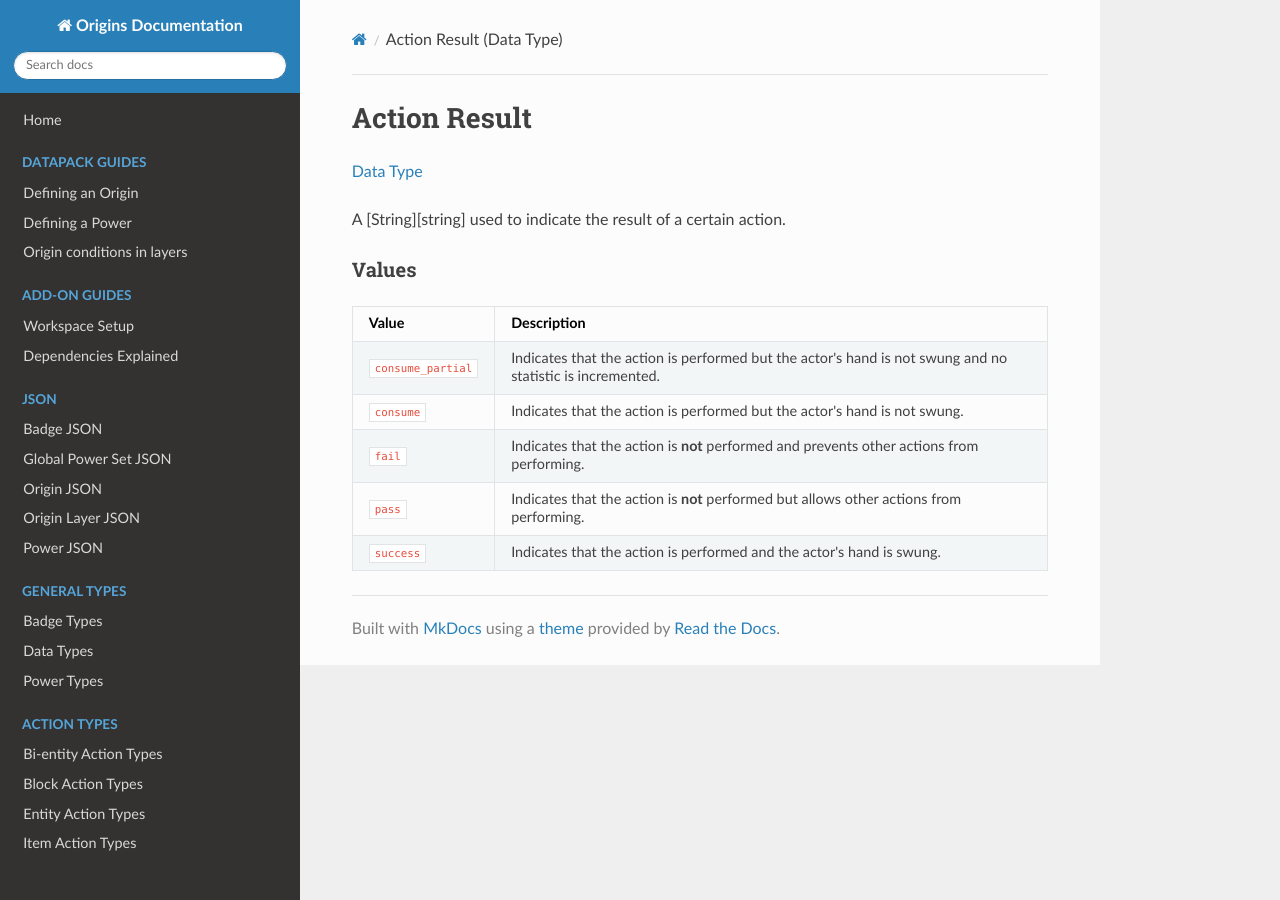
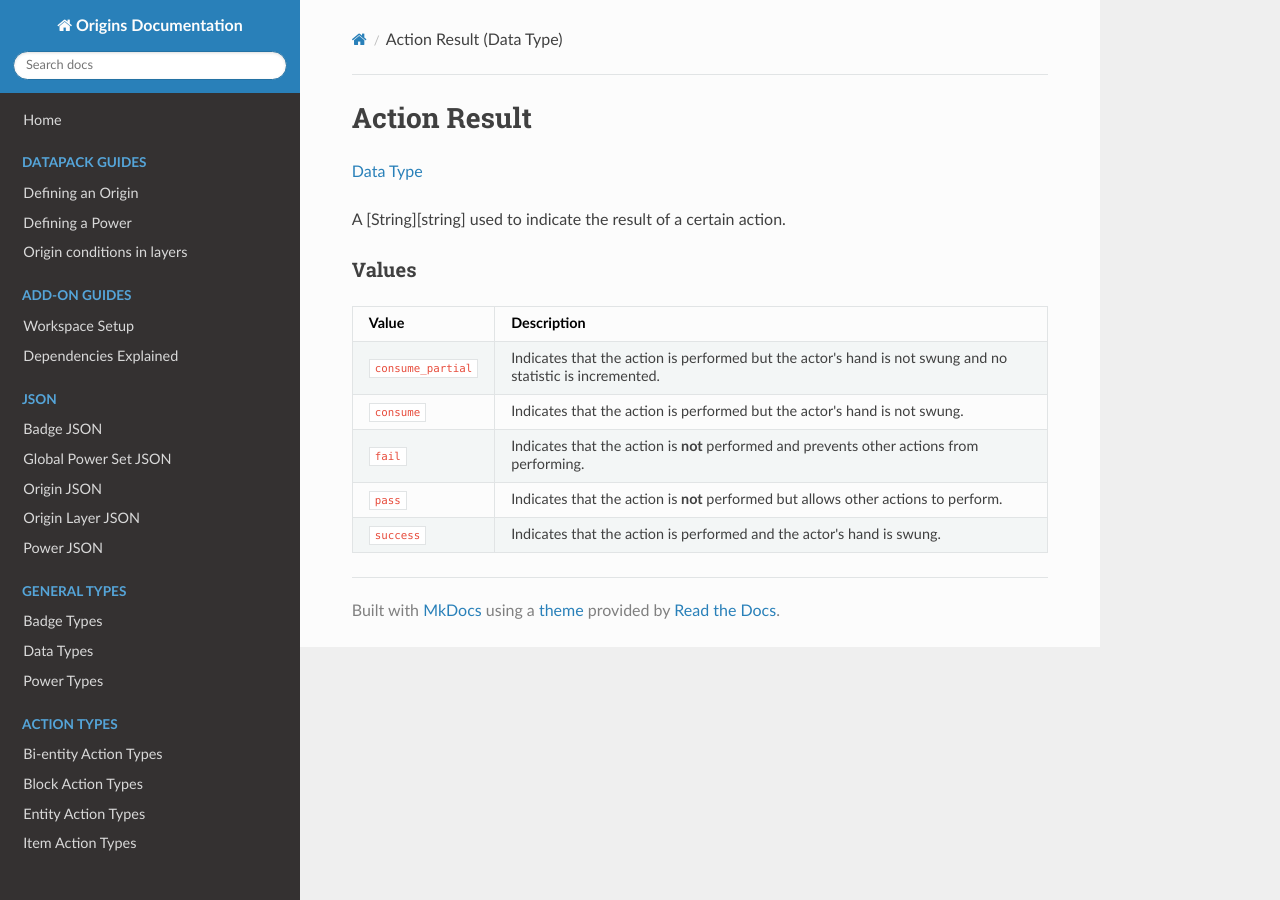
Before and after one commit to apace100/origins-docs, an MkDocs documentation site: the page built from docs/types/data_types/action_result.md, in a window 1280 px wide. Built offline with MkDocs 1.6.1, drawn with Linux system fonts in a browser that asks for light colours; nearby versions of some CDN libraries.

Commit message:
Fixed typo in `action_result` (Data Type)

```diff
--- a/docs/types/data_types/action_result.md
+++ b/docs/types/data_types/action_result.md
@@ -19,5 +19,5 @@ Value				|	Description
 `consume_partial`	|	Indicates that the action is performed but the actor's hand is not swung and no statistic is incremented.
 `consume`			|	Indicates that the action is performed but the actor's hand is not swung.
 `fail`				|	Indicates that the action is **not** performed and prevents other actions from performing.
-`pass`				|	Indicates that the action is **not** performed but allows other actions from performing.
+`pass`				|	Indicates that the action is **not** performed but allows other actions to perform.
 `success`			|	Indicates that the action is performed and the actor's hand is swung.
```
